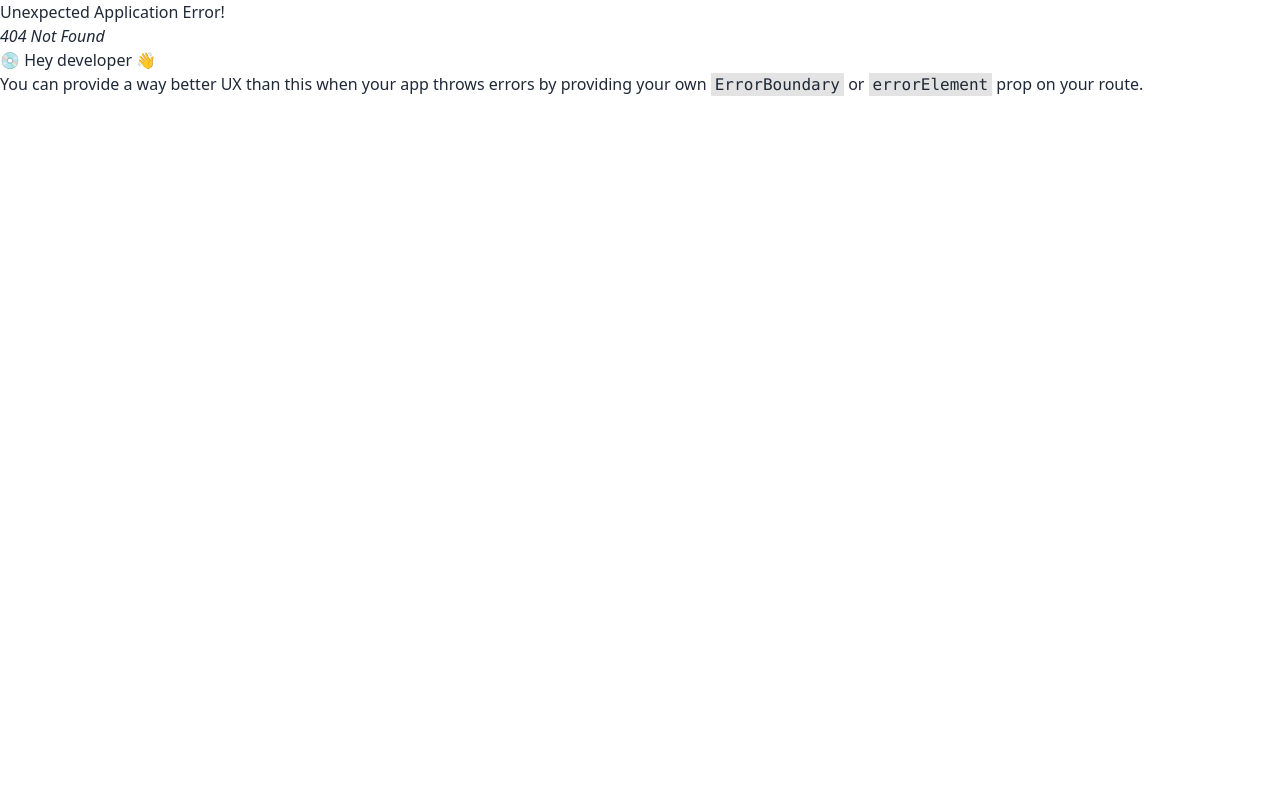
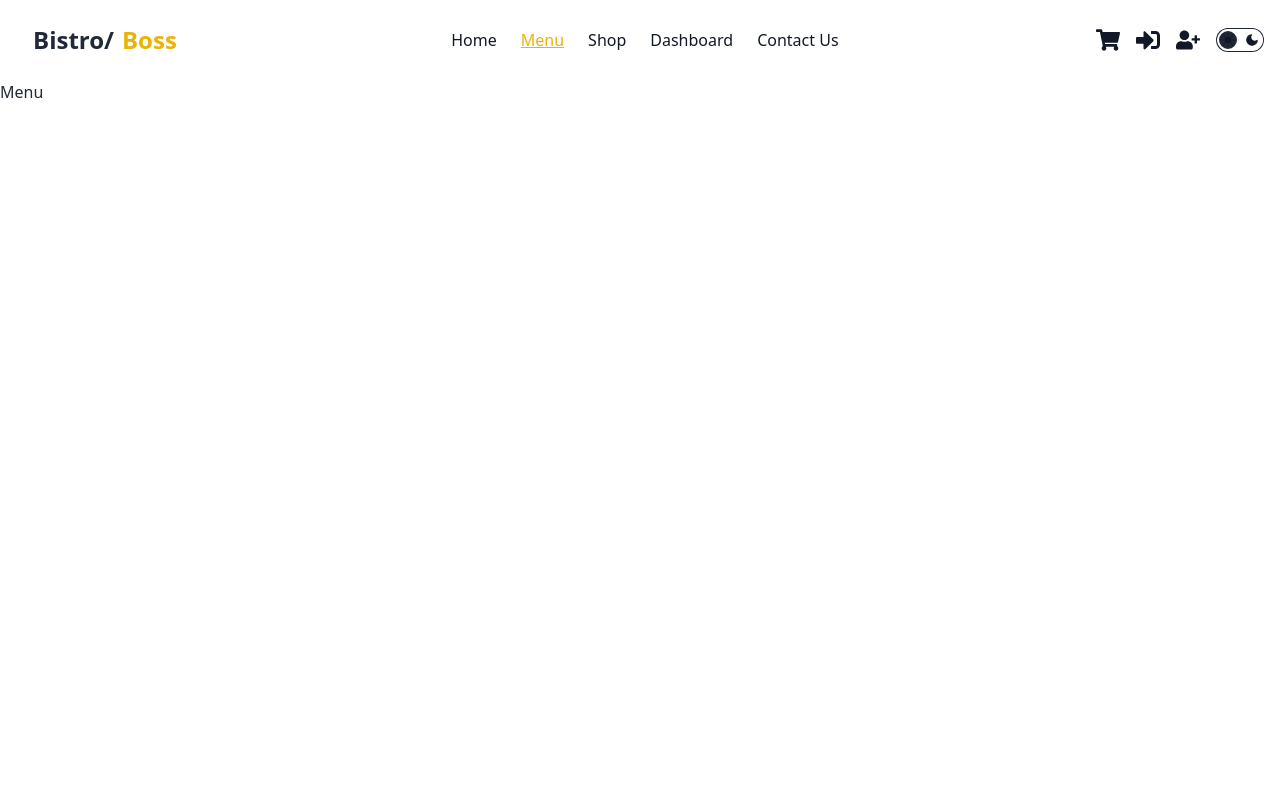
Before and after one commit to Mthe001/Bestro-restaurant, a React (Vite) app: page /menu in a window 1280 px wide. Before the commit this address had no page. Shown: the top 800 px of the page. Built offline with nearby package versions, Linux system fonts and the light colour scheme.

Commit message:
feat(pages):menu_implement

```diff
--- a/src/Pages/Home/Header/Header.jsx
+++ b/src/Pages/Home/Header/Header.jsx
@@ -9,7 +9,6 @@ const Header = () => {
                 <SectionTitle
                     subHeading={'-- From 11:00am to 10:00pm --'}
                     heading={"Order Online"}>
-
                 </SectionTitle>
             </section>
 
--- /dev/null
+++ b/src/Pages/Menu/Menu/Menu.jsx
@@ -0,0 +1,11 @@
+import React from 'react';
+
+const Menu = () => {
+    return (
+        <div>
+            <h1>Menu</h1>
+        </div>
+    );
+};
+
+export default Menu;
--- a/src/routes/Routes.jsx
+++ b/src/routes/Routes.jsx
@@ -5,6 +5,7 @@ import {
 } from "react-router-dom";
 import Home from '../Pages/Home/Home';
 import MainLayout from '../Layout/MainLayout';
+import Menu from '../Pages/Menu/Menu/Menu';
 
 
 
@@ -18,6 +19,10 @@ export const router = createBrowserRouter([
                 path: "/",
                 element: <Home />,
             },
+            {
+                path: 'menu',
+                element: <Menu />,
+            },
         ],
 
     },
```
